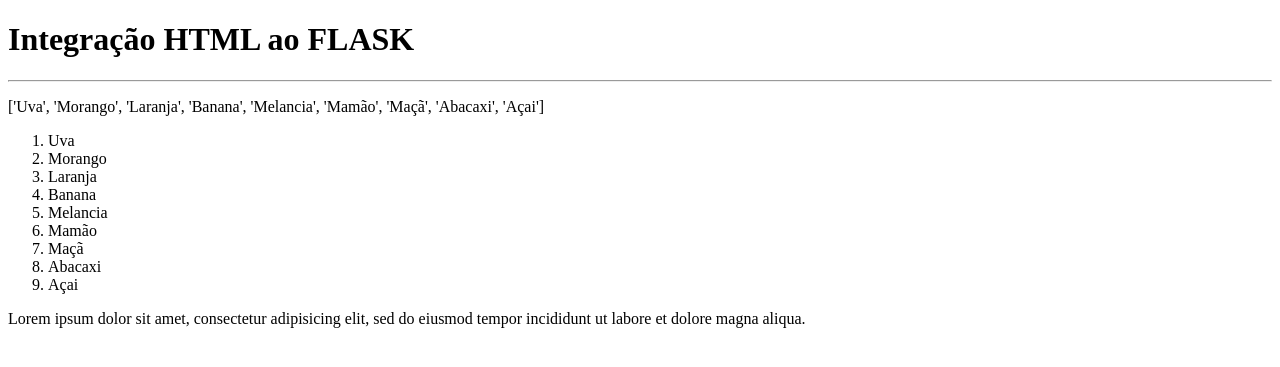
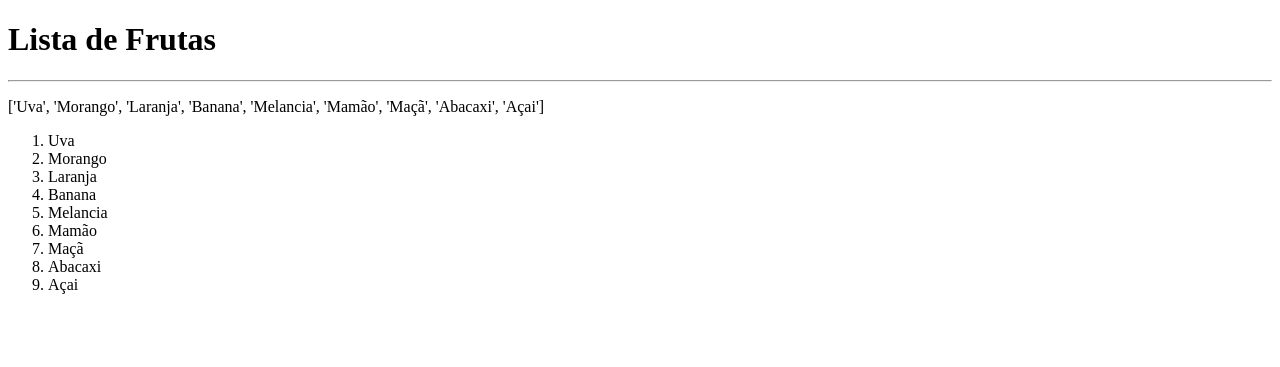
Before and after one commit to Vicrrs/Project_Flask01, a Flask app: page / in a window 1280 px wide. Shown: the top 367 px of the page. Run offline with Flask 2, Linux system fonts and the light colour scheme.

Commit message:
lista de frutas

```diff
--- a/templates/index.html
+++ b/templates/index.html
@@ -4,11 +4,11 @@
     <meta charset="UTF-8">
     <meta http-equiv="X-UA-Compatible" content="IE=edge">
     <meta name="viewport" content="width=device-width, initial-scale=1.0">
-    <title>Integração HTML ao FLASK</title>
+    <title>Lista de Frutas</title>
 </head>
 <body>
 
-    <h1>Integração HTML ao FLASK</h1>
+    <h1>Lista de Frutas</h1>
     <hr>
     <p>{{Frutas}}</p>
     <ol>
@@ -20,7 +20,5 @@
 
         {% endfor %}
     </ol>
-    <p>Lorem ipsum dolor sit amet, consectetur adipisicing elit, sed do eiusmod tempor incididunt ut labore et dolore magna aliqua.</p>
-
 </body>
 </html>
```
